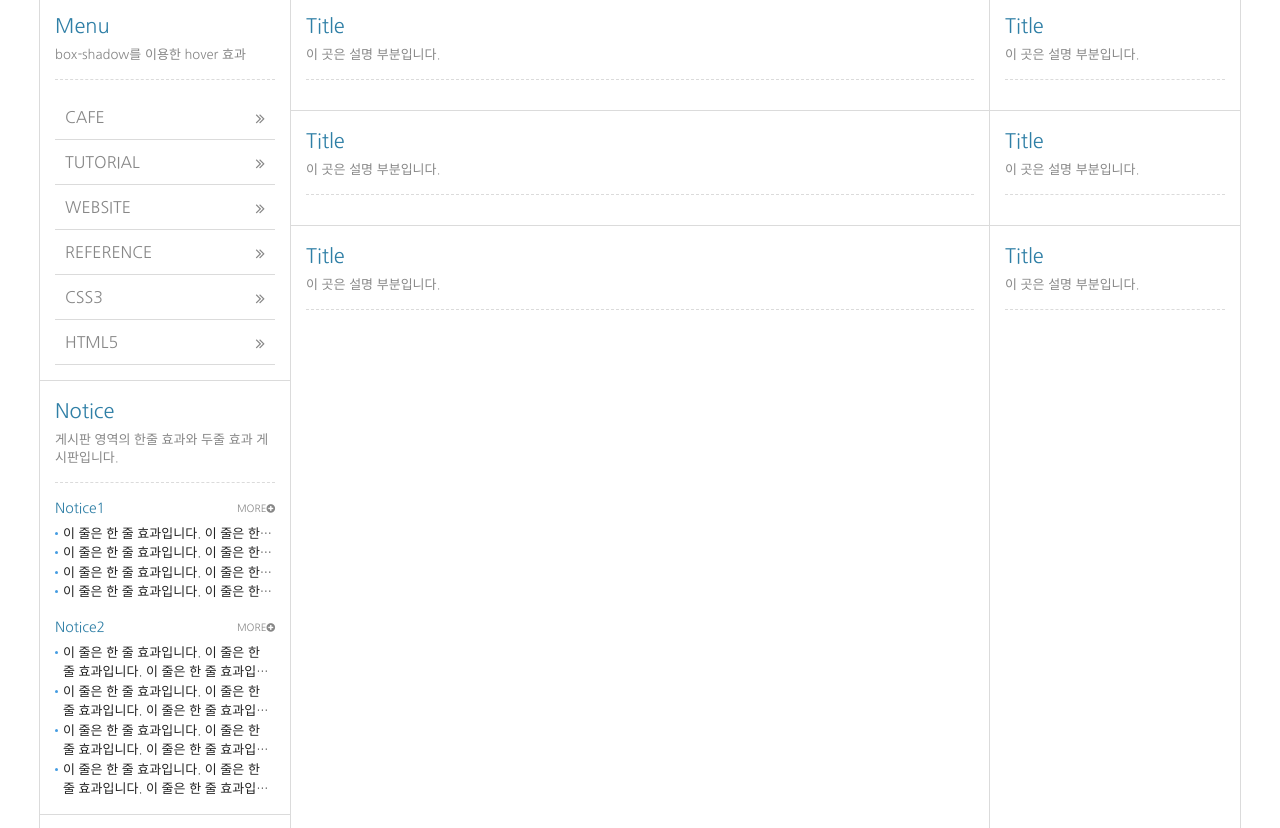
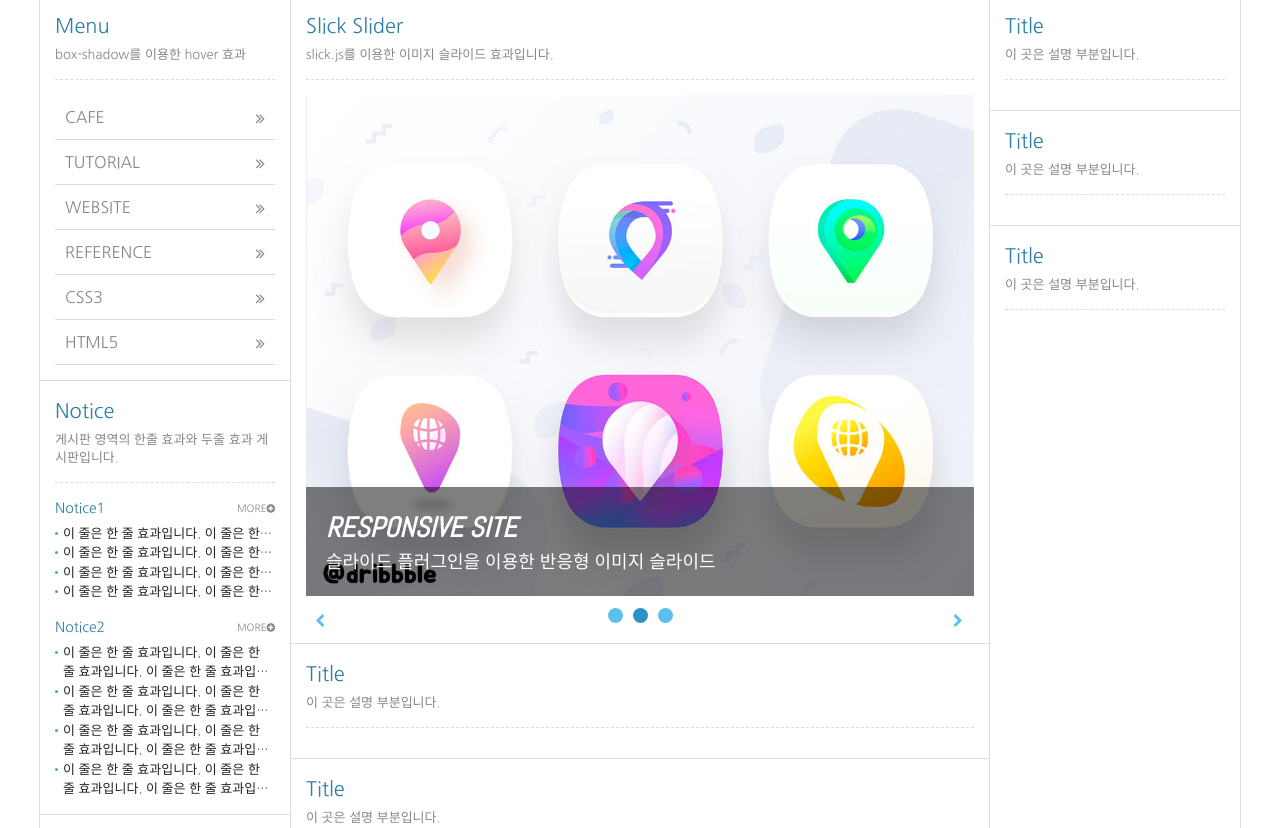
Before and after one commit to dlgmltjr0925/reponsive-web-tutorial, a website: page public/index.html in a window 1280 px wide. Shown: the part 390-1218 px from the top of the page. Drawn offline with Linux system fonts and the light colour scheme; a web font is replaced by a local one.

Commit message:
이미지 슬라이드

```diff
--- a/public/css/reset.css
+++ b/public/css/reset.css
@@ -79,6 +79,16 @@ h6 {
   font-weight: normal;
 }
 
+/* 버튼 초기화 */
+button {
+  border: 0;
+}
+
+/* 반응형 이미지 */
+img {
+  width: 100%;
+}
+
 /* IR 효과 */
 .ir_pm {
   display: block;
--- /dev/null
+++ b/public/css/slick.css
@@ -0,0 +1,119 @@
+/* Slider */
+.slick-slider
+{
+    position: relative;
+
+    display: block;
+    box-sizing: border-box;
+
+    -webkit-user-select: none;
+       -moz-user-select: none;
+        -ms-user-select: none;
+            user-select: none;
+
+    -webkit-touch-callout: none;
+    -khtml-user-select: none;
+    -ms-touch-action: pan-y;
+        touch-action: pan-y;
+    -webkit-tap-highlight-color: transparent;
+}
+
+.slick-list
+{
+    position: relative;
+
+    display: block;
+    overflow: hidden;
+
+    margin: 0;
+    padding: 0;
+}
+.slick-list:focus
+{
+    outline: none;
+}
+.slick-list.dragging
+{
+    cursor: pointer;
+    cursor: hand;
+}
+
+.slick-slider .slick-track,
+.slick-slider .slick-list
+{
+    -webkit-transform: translate3d(0, 0, 0);
+       -moz-transform: translate3d(0, 0, 0);
+        -ms-transform: translate3d(0, 0, 0);
+         -o-transform: translate3d(0, 0, 0);
+            transform: translate3d(0, 0, 0);
+}
+
+.slick-track
+{
+    position: relative;
+    top: 0;
+    left: 0;
+
+    display: block;
+    margin-left: auto;
+    margin-right: auto;
+}
+.slick-track:before,
+.slick-track:after
+{
+    display: table;
+
+    content: '';
+}
+.slick-track:after
+{
+    clear: both;
+}
+.slick-loading .slick-track
+{
+    visibility: hidden;
+}
+
+.slick-slide
+{
+    display: none;
+    float: left;
+
+    height: 100%;
+    min-height: 1px;
+}
+[dir='rtl'] .slick-slide
+{
+    float: right;
+}
+.slick-slide img
+{
+    display: block;
+}
+.slick-slide.slick-loading img
+{
+    display: none;
+}
+.slick-slide.dragging img
+{
+    pointer-events: none;
+}
+.slick-initialized .slick-slide
+{
+    display: block;
+}
+.slick-loading .slick-slide
+{
+    visibility: hidden;
+}
+.slick-vertical .slick-slide
+{
+    display: block;
+
+    height: auto;
+
+    border: 1px solid transparent;
+}
+.slick-arrow.slick-hidden {
+    display: none;
+}
--- a/public/css/style.css
+++ b/public/css/style.css
@@ -421,6 +421,109 @@ body {
   }
 }
 
+/* 이미지 슬라이드 */
+.slider figure {
+  position: relative;
+}
+.slider figcaption {
+  position: absolute;
+  bottom: 0;
+  left: 0;
+  width: 100%;
+  padding: 20px;
+  box-sizing: border-box;
+  background-color: rgba(0, 0, 0, 0.5);
+  color: #fff;
+  font-size: 18px;
+}
+.slider figcaption em {
+  display: block;
+  font-weight: bold;
+  font-size: 28px;
+  text-transform: uppercase;
+  font-family: 'Abel', sans-serif;
+  opacity: 0;
+  transition: all 0.84s ease;
+  transform: translateX(50px);
+}
+.slider figcaption span {
+  display: block;
+  overflow: hidden;
+  text-overflow: ellipsis;
+  white-space: nowrap;
+  opacity: 0;
+  transition: all 0.84s 0.2s ease;
+  transform: translateX(50px);
+}
+
+.slider .slick-active figcaption em {
+  opacity: 1;
+  transform: translateX(0);
+}
+.slider .slick-active figcaption span {
+  opacity: 1;
+  transform: translateX(0);
+}
+
+.slider .slick-dots {
+  display: block;
+  width: 100%;
+  text-align: center;
+}
+.slider .slick-dots li {
+  display: inline-block;
+  width: 15px;
+  height: 15px;
+  margin: 5px;
+}
+.slider .slick-dots li button {
+  font-size: 0;
+  line-height: 0;
+  display: block;
+  width: 15px;
+  height: 15px;
+  cursor: pointer;
+  background: #5dbfeb;
+  border-radius: 50%;
+}
+.slider .slick-dots li.slick-active button {
+  background: #2b91c8;
+}
+.slider .slick-prev {
+  display: inline-block;
+  position: absolute;
+  left: 0;
+  bottom: 0;
+  z-index: 10000;
+  text-indent: -9999px;
+  font: normal normal normal 14px/1 FontAwesome;
+}
+.slider .slick-prev::before {
+  content: '\f053';
+  color: #5dbfeb;
+  text-indent: 0;
+  position: absolute;
+  left: 9px;
+  top: 0;
+}
+.slider .slick-next {
+  display: inline-block;
+  position: absolute;
+  right: 0;
+  bottom: 0;
+  z-index: 1000;
+  text-indent: -9999px;
+  font: normal normal normal 14px/1 FontAwesome;
+}
+.slider .slick-next::before {
+  content: '\f054';
+  color: #5dbfeb;
+  text-indent: 0;
+  position: absolute;
+  right: 11px;
+  top: 0;
+}
+
 /* mediaquery */
 /* 화면너비 0 ~ 1220px */
 @media (max-width: 1220px) {
@@ -539,6 +642,16 @@ body {
   .column.col4 {
     border-top: 1px solid #dbdbdb;
   }
+
+  .slider figcaption {
+    padding: 10px;
+  }
+  .slider figcaption em {
+    font-size: 18px;
+  }
+  .slider figcaption span {
+    padding: 10px;
+  }
 }
 /* 화면너비 0 ~ 480px */
 @media (max-width: 480px) {
--- a/public/index.html
+++ b/public/index.html
@@ -17,6 +17,7 @@
     <link rel="stylesheet" href="css/reset.css">
     <link rel="stylesheet" href="css/style.css">
     <link rel="stylesheet" href="css/font-awesome.min.css">
+    <link rel="stylesheet" href="css/slick.css">
 
     <!-- Facebook meta tags -->
     <meta property="og:type" content="article" />
@@ -250,11 +251,30 @@
                     <h3 class="ir_su">반응형 사이트 가운데 컨텐츠</h3>
                     <!-- col4 -->
                     <article class="column col4">
-                        <h4 class="col_tit">Title</h4>
-                        <p class="col_desc">이 곳은 설명 부분입니다.</p>
-                        <!--  -->
-
-                        <!-- // -->
+                        <h4 class="col_tit">Slick Slider</h4>
+                        <p class="col_desc">slick.js를 이용한 이미지 슬라이드 효과입니다.</p>
+                        <!-- 이미지 슬라이드 -->
+                        <div class="slider">
+                            <div>
+                                <figure>
+                                    <img src="img/slider01.jpg" alt="이미지1">
+                                    <figcaption><em>Responsive Site</em><span>슬라이드 플러그인을 이용한 반응형 이미지 슬라이드</span></figcaption>
+                                </figure>
+                            </div>
+                            <div>
+                                <figure>
+                                    <img src="img/slider02.jpg" alt="이미지2">
+                                    <figcaption><em>Responsive Site</em><span>슬라이드 플러그인을 이용한 반응형 이미지 슬라이드</span></figcaption>
+                                </figure>
+                            </div>
+                            <div>
+                                <figure>
+                                    <img src="img/slider03.jpg" alt="이미지3">
+                                    <figcaption><em>Responsive Site</em><span>슬라이드 플러그인을 이용한 반응형 이미지 슬라이드</span></figcaption>
+                                </figure>
+                            </div>
+                        </div>
+                        <!-- //이미지 슬라이드 -->
                     </article>
                     <!-- //col4 -->
                     <!-- col5 -->
@@ -320,7 +340,22 @@
     <!-- JavaScript Libraries -->
     <script src="js/jquery.min_1.12.4.js"></script>
     <script src="js/modernizr-custom.js"></script>
+    <script src="js/slick.min.js"></script>
     <script>
+        $(".slider").slick({
+            dots: true,
+            autoplay: true,
+            autoplaySpeed: 3000,
+            arrows: true,
+            responsive: [
+                {
+                    breakpoint: 768,
+                    settings: {
+                        autoplay: false
+                    }
+                }
+            ]
+        })
         $(".facebook").click(function(e){
             e.preventDefault();
             window.open('https://www.facebook.com/sharer/sharer.php?u=' +encodeURIComponent(document.URL)+'&t='+encodeURIComponent(document.title), 'facebooksharedialog', 'menubar=no, toolbar=no, resizable=yes, scrollbars=yes, height=300, width=600');
```
